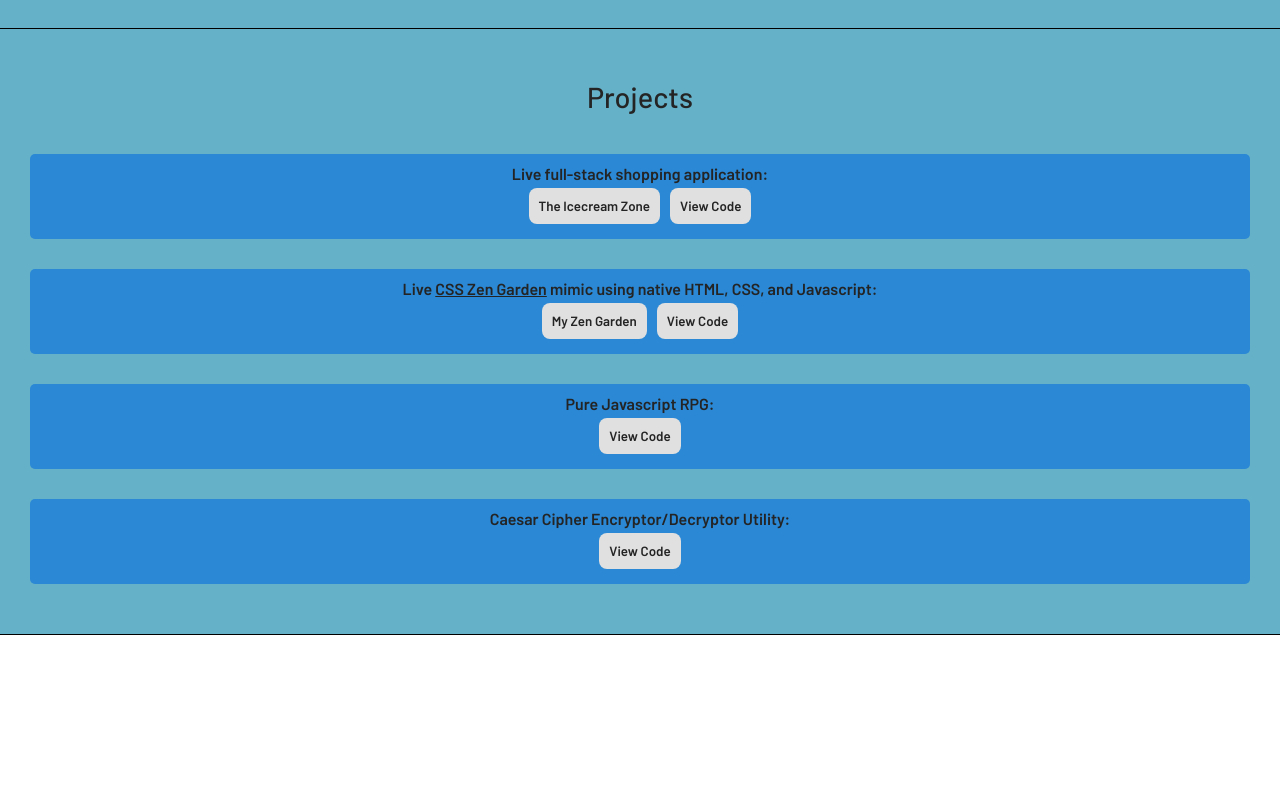
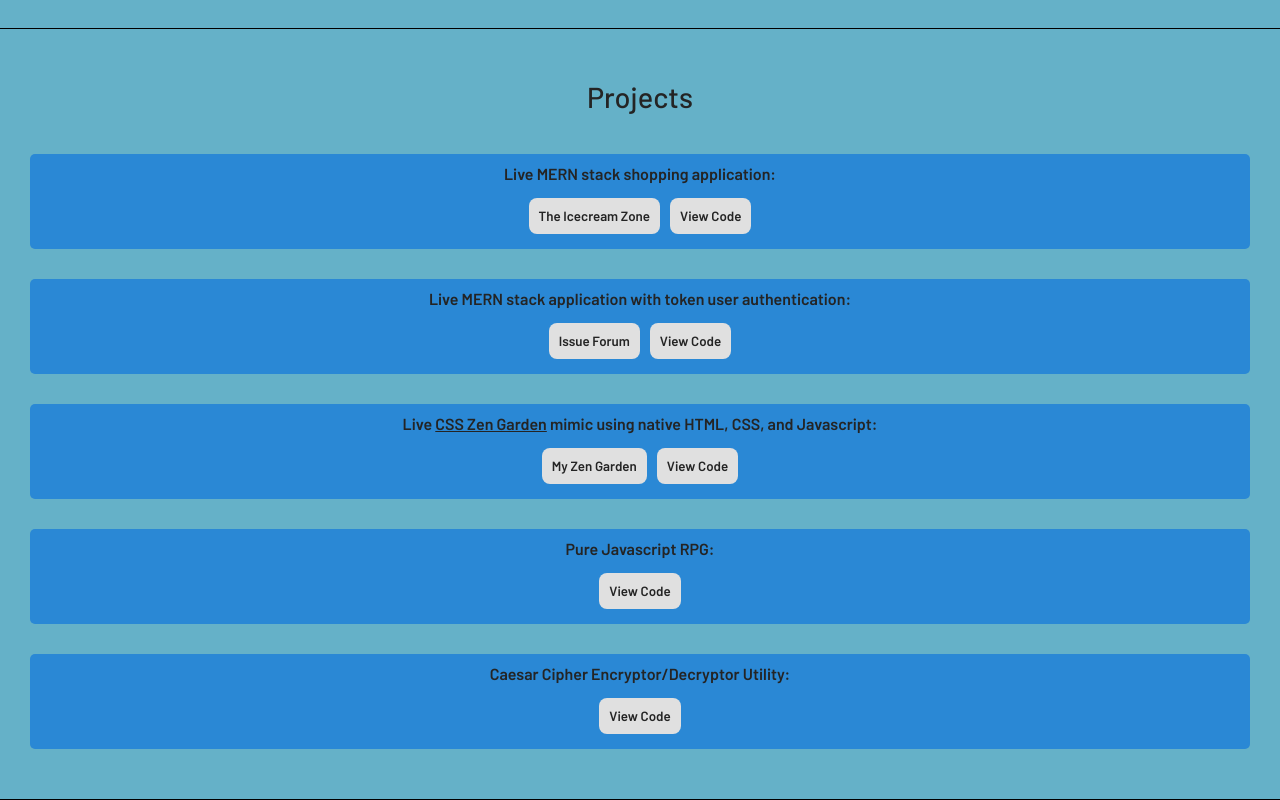
Before and after one commit to Gathrazio/Gathrazio.github.io, a React (Vite) app: page / in a window 1280 px wide. Shown: the part 977-1777 px from the top of the page. Before the commit the page ends 1612 px from the top, so only its background shows below. Built offline with nearby package versions, Linux system fonts and the light colour scheme; a web font is replaced by a local one.

Commit message:
added issue forum to portfolio

```diff
--- a/src/App.css
+++ b/src/App.css
@@ -207,6 +207,10 @@ li{
   background: #555;
 }
 
+.blurb-buttons-wrapper {
+  margin-top: 10px;
+}
+
 .blurb-wrapper {
   background-color: rgb(42, 136, 213);
   padding: 10px;
--- a/src/components/Body.jsx
+++ b/src/components/Body.jsx
@@ -52,7 +52,8 @@ export default function Body ({sections}) {
             </Topic>
             <Topic>
                 <h1 className="topic-title" ref={sections.projects}>Projects</h1>
-                <ProjectBlurb extraClass="" intro="Live full-stack shopping application:" projectName="The Icecream Zone" codeRef="https://github.com/Gathrazio/level-5-full-stack-app"/>
+                <ProjectBlurb extraClass="" intro="Live MERN stack shopping application:" projectName="The Icecream Zone" codeRef="https://github.com/Gathrazio/level-5-full-stack-app"/>
+                <ProjectBlurb extraClass="" intro="Live MERN stack application with token user authentication:" projectName="Issue Forum" codeRef="https://github.com/Gathrazio/issue-forum" live="https://issue-forum.onrender.com"/>
                 <ProjectBlurb extraClass="" intro="Live CSS Zen Garden mimic using native HTML, CSS, and Javascript:" projectName="My Zen Garden" codeRef="https://github.com/Gathrazio/vs-assignments/tree/master/level-two/css-zen-garden"/>
                 <ProjectBlurb extraClass="" intro="Pure Javascript RPG:" projectName="" codeRef="https://github.com/Gathrazio/vs-assignments/tree/master/level-one/colossal-adventure-rpg"/>
                 <ProjectBlurb extraClass="last-project" intro="Caesar Cipher Encryptor/Decryptor Utility:" projectName="" codeRef="https://github.com/Gathrazio/vs-assignments/tree/master/level-three/caesar-cipher"/>
--- a/src/components/ProjectBlurb.jsx
+++ b/src/components/ProjectBlurb.jsx
@@ -13,7 +13,7 @@ export default function ProjectBlurb (props) {
                 }
             </span>
             <div className="blurb-buttons-wrapper">
-                {props.projectName && <button className="project-button">{props.projectName}</button>}
+                {props.projectName && <button onClick={() => window.open(`${props.live}`,'_blank')} className="project-button">{props.projectName}</button>}
                 <button className="project-button" onClick={() => window.open(`${props.codeRef}`,'_blank')}>View Code</button>
             </div>
         </div>
```
